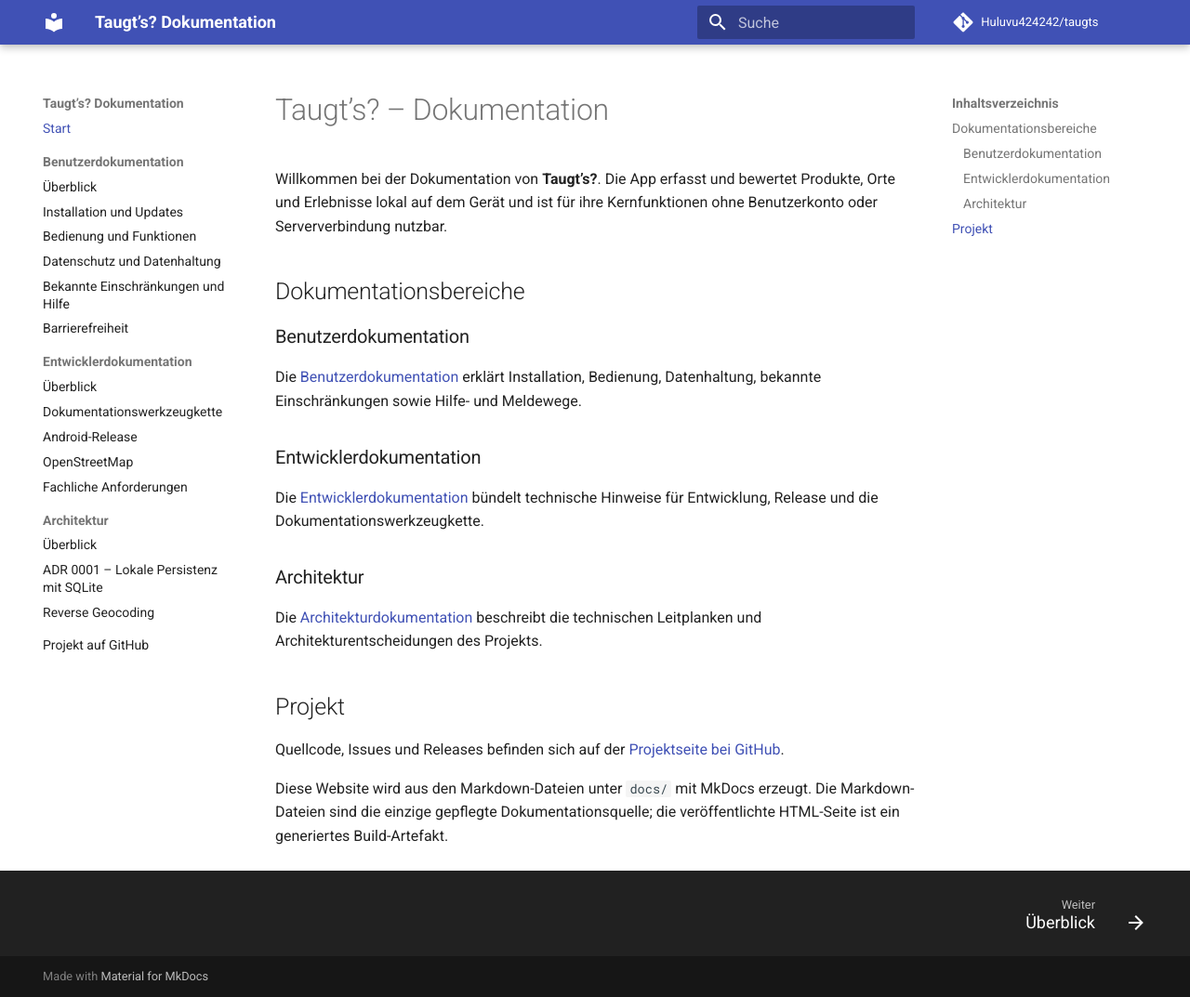
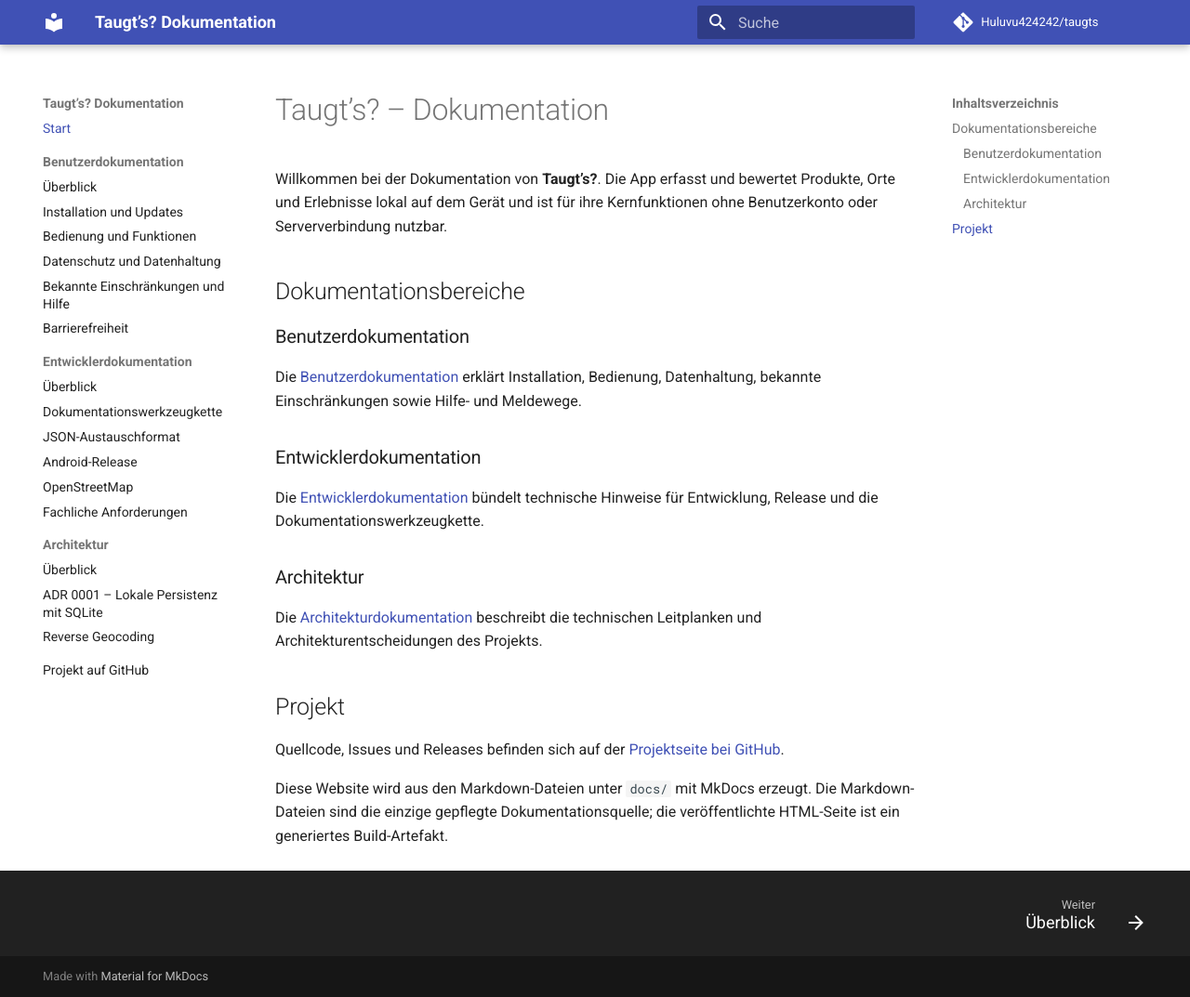
Before and after one commit to Huluvu424242/taugts, an MkDocs documentation site: the page built from docs/index.md, in a window 1280 px wide and 1073 px high. Shown: the whole window at 93% size. Built offline with MkDocs 1.6.1 and Material for MkDocs 9.7.7, drawn with Linux system fonts in a browser that asks for light colours; comment, search, counter and statistics services are not loaded.

Commit message:
Story #15: Austauschformat in MkDocs-Navigation aufnehmen

```diff
--- a/mkdocs.yml
+++ b/mkdocs.yml
@@ -34,6 +34,7 @@ nav:
   - Entwicklerdokumentation:
       - Überblick: entwicklung/index.md
       - Dokumentationswerkzeugkette: entwicklung/dokumentationswerkzeugkette.md
+      - JSON-Austauschformat: entwicklung/austauschformat.md
       - Android-Release: android-release.md
       - OpenStreetMap: openstreetmap.md
       - Fachliche Anforderungen: fachliche_anforderungen.md
```
